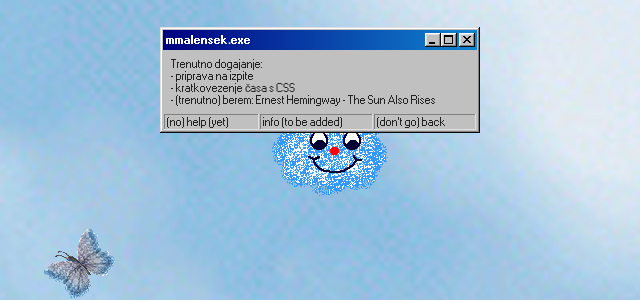
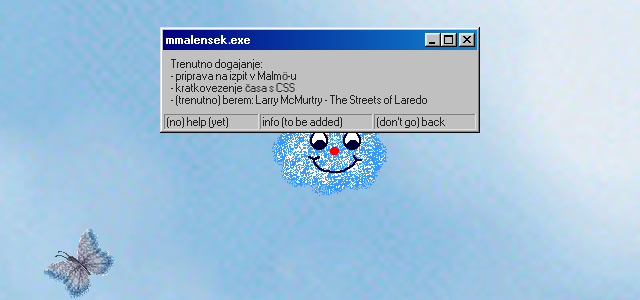
Before and after one commit to mmalensek/mmalensek.github.io, a plain HTML site: page index.html in a window 1280 px wide. Shown: the part 320-620 px from the top of the page, 320-960 px from the left. Drawn offline with nearby package versions, Linux system fonts and the light colour scheme.

Commit message:
Update current activities in index.html

```diff
--- a/index.html
+++ b/index.html
@@ -33,9 +33,9 @@
             <div class="window-body">
           <p> Trenutno dogajanje:</p>
           <ul>
-              <li>- priprava na izpite</li>
+              <li>- priprava na izpit v Malmö-u</li>
               <li>- kratkovezenje časa s CSS</li>
-              <li>- (trenutno) berem: Ernest Hemingway - The Sun Also Rises</li>
+              <li>- (trenutno) berem: Larry McMurtry - The Streets of Laredo</li>
           </ul>
             </div>
             <div class="status-bar">
```
